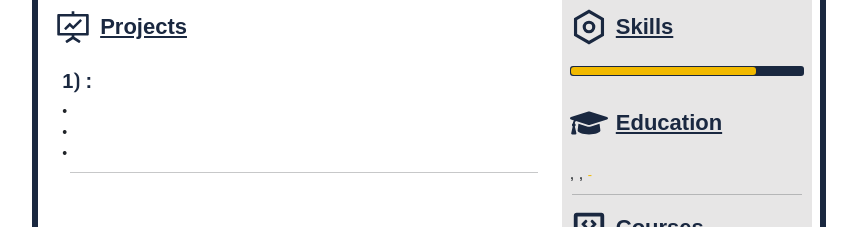
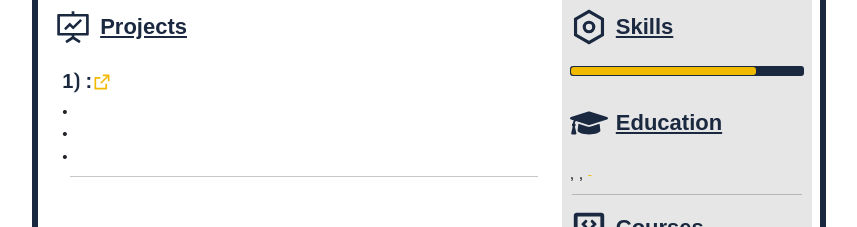
Before and after one commit to smileyismail/Resume-Wizard, a React (Create React App) app: page /template in a window 1280 px wide. Shown: the part 378-605 px from the top of the page, without its empty margins (211-1068 px from the left). Built offline with nearby package versions, Linux system fonts and the light colour scheme.

Commit message:
more Links Added

```diff
--- a/src/Components/Resume Template/ResumeComponents.module.css
+++ b/src/Components/Resume Template/ResumeComponents.module.css
@@ -96,11 +96,14 @@
 .projects h5 {
   color: var(--navy);
 }
+.projects h5 a {
+  color: var(--yellow);
+}
 
 .projects p {
   text-align: start;
-  font-size: var(--textFont);
-  font-size: 14px;
+  /* font-size: var(--textFont); */
+  font-size: 15px;
   margin: 0;
   padding: 0;
 }
--- a/src/Components/Resume Template/ResumeContactInfo.js
+++ b/src/Components/Resume Template/ResumeContactInfo.js
@@ -40,21 +40,27 @@ const ResumeContactInfo = () => {
         <span>
           <FiLinkedin />
         </span>
-        {linkedin}
+        <a href="https://www.youtube.com/" target="_">
+          {linkedin}
+        </a>
       </div>
 
       <div>
         <span>
           <FiGithub />
         </span>
-        {github}
+        <a href="https://www.youtube.com/" target="_">
+          {github}
+        </a>
       </div>
 
       <div>
         <span>
           <BsPerson />
         </span>
-        {personal}
+        <a href="https://www.youtube.com/" target="_">
+          {personal}
+        </a>
       </div>
     </div>
   );
--- a/src/Components/Resume Template/ResumeProjectInfo.js
+++ b/src/Components/Resume Template/ResumeProjectInfo.js
@@ -2,6 +2,7 @@ import React from "react";
 import { useSelector } from "react-redux";
 
 import Styles from "./ResumeComponents.module.css";
+import { RiExternalLinkLine } from "react-icons/ri";
 
 import { AiOutlineFundProjectionScreen } from "react-icons/ai";
 
@@ -22,6 +23,9 @@ const ResumeProjectInfo = () => {
           <div key={index}>
             <h5 className="fw-bolder">
               {index + 1}⟯ {project.projectName}:
+              <a href="">
+                <RiExternalLinkLine />
+              </a>
             </h5>
             <p>
               <span>• {project.pointOne}</span>
@@ -30,8 +34,8 @@ const ResumeProjectInfo = () => {
               <br />
               <span>• {project.pointThree}</span>
               <br />
-              <hr className="m-2" />
             </p>
+            <hr className="m-2" />
           </div>
         ))}
       </div>
```
